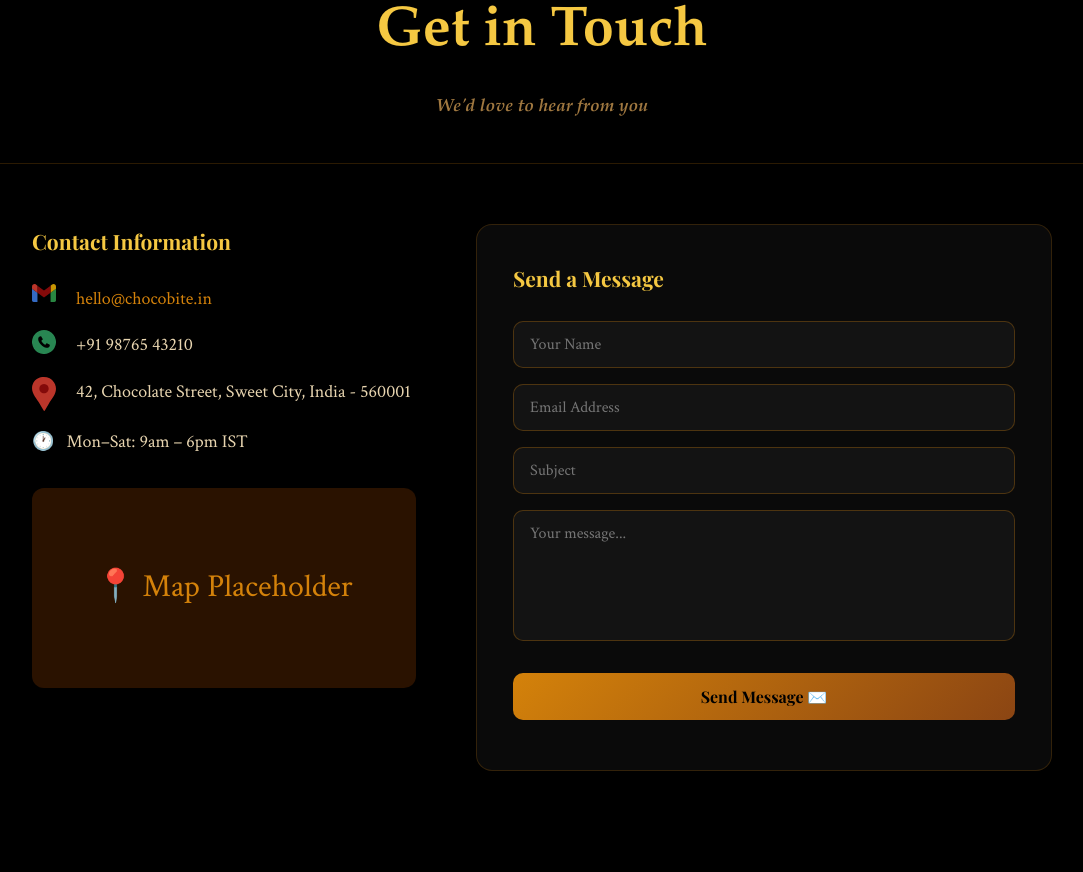
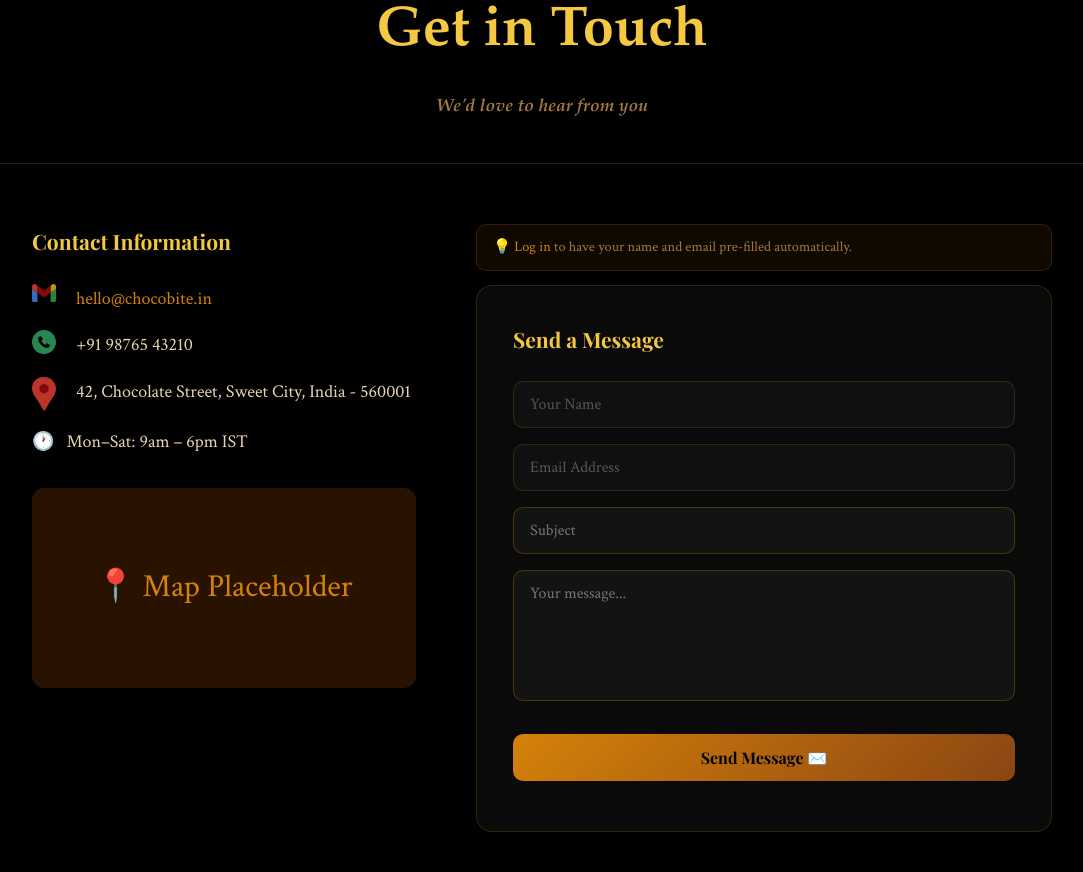
Before and after one commit to Shivani-prabhu201/chocobite, a Flask app: page /contact in a window 1280 px wide. Shown: the part 124-996 px from the top of the page, without its empty margins (98-1181 px from the left). Run offline with Flask 3, Linux system fonts and the light colour scheme; data that the repository does not hold is empty; some web fonts are replaced.

Commit message:
email verification changes(exists or not)

```diff
--- a/app.py
+++ b/app.py
@@ -12,7 +12,7 @@ except Exception:
     _admin_bp_loaded = False
 from pymongo import MongoClient
 from werkzeug.security import generate_password_hash, check_password_hash
-import uuid, datetime, smtplib, re, random, string
+import uuid, datetime, smtplib, re, random, string, socket, dns.resolver
 try:
     from seasonal_recommender import get_seasonal_offers as _ml_seasonal
     ML_AVAILABLE = True
@@ -613,6 +613,33 @@ def feedback(): return render_template("feedback.html")
 
 # ─── AUTH API ────────────────────────────────────────────────
 
+def smtp_verify_email(email):
+    """Return True only if the email domain has valid MX records
+       AND the SMTP server accepts the recipient address.
+       Falls back to True on any network/timeout error so registration
+       is never blocked by a transient connectivity issue.
+    """
+    try:
+        domain = email.split("@")[1]
+        # Step 1: resolve MX record
+        records = dns.resolver.resolve(domain, "MX", lifetime=5)
+        mx_host = sorted(records, key=lambda r: r.preference)[0].exchange.to_text().rstrip(".")
+        # Step 2: SMTP handshake — no email is sent
+        with smtplib.SMTP(timeout=8) as smtp:
+            smtp.connect(mx_host, 25)
+            smtp.ehlo_or_helo_if_needed()
+            smtp.mail("verify@chocobite.in")
+            code, _ = smtp.rcpt(email)
+            smtp.quit()
+            # 250 = exists, 251 = forwarded (both valid)
+            # 550/551/553 = mailbox does not exist
+            return code in (250, 251)
+    except (dns.resolver.NXDOMAIN, dns.resolver.NoAnswer):
+        return False   # domain does not exist at all
+    except Exception:
+        return True    # network/timeout: allow registration, do not block user
+
+
 @app.route("/api/register", methods=["POST"])
 def register():
     d         = request.get_json()
@@ -626,6 +653,8 @@ def register():
         return jsonify(success=False, message="Name, email and password required")
     if not re.match(r"^[^@]+@[^@]+\.[^@]+$", email):
         return jsonify(success=False, message="Invalid email")
+    if not smtp_verify_email(email):
+        return jsonify(success=False, message="Email address does not exist. Please use a real email.")
     if len(password) < 6:
         return jsonify(success=False, message="Password must be at least 6 characters")
     if users_col.find_one({"email": email}):
--- a/templates/base.html
+++ b/templates/base.html
@@ -39,7 +39,7 @@
             <h2>Join ChocoBite</h2>
             <p class="auth-sub">Create your account to get started</p>
 
-            <input type="text"  id="regName"    placeholder="Full Name"                   class="auth-input" oninput="this.value=this.value.replace(/[0-9]/g,'')">
+            <input type="text"  id="regName"    placeholder="Full Name"                   class="auth-input" oninput="this.value=this.value.replace(/[^A-Za-z ]/g,'')">
             <input type="email" id="regEmail"   placeholder="Email Address"               class="auth-input">
             <input type="tel"   id="regPhone"   placeholder="Phone Number (10 digits)"    class="auth-input" maxlength="10" oninput="this.value=this.value.replace(/[^0-9]/g,'').slice(0,10)">
             <input type="text"  id="regAddress" placeholder="Delivery Address (optional)" class="auth-input">
--- a/templates/contact.html
+++ b/templates/contact.html
@@ -69,8 +69,8 @@
 
             <form class="contact-form" onsubmit="submitContact(event)">
                 <h3>Send a Message</h3>
-                <input type="text"  id="contactName"    placeholder="Your Name"      required class="form-input" oninput="this.value=this.value.replace(/[0-9]/g,'')">
-                <input type="email" id="contactEmail"   placeholder="Email Address"  required class="form-input">
+                <input type="text"  id="contactName"    placeholder="Your Name"      required class="form-input" readonly style="opacity:0.7;cursor:not-allowed;" oninput="this.value=this.value.replace(/[^A-Za-z ]/g,'')">
+                <input type="email" id="contactEmail"   placeholder="Email Address"  required class="form-input" readonly style="opacity:0.7;cursor:not-allowed;">
                 <input type="text"  id="contactSubject" placeholder="Subject"         required class="form-input">
                 <textarea           id="contactMsg"     placeholder="Your message..." rows="5"  class="form-input"></textarea>
                 <button type="submit" class="auth-btn">Send Message ✉️</button>
@@ -81,15 +81,18 @@
 </section>
 
 <script>
-/* Pre-fill name/email for logged-in users; show tip for guests */
-checkLoginStatus().then(function(status) {
-    if (status && status.logged_in) {
-        if (status.name)  document.getElementById('contactName').value  = status.name;
-        if (status.email) document.getElementById('contactEmail').value = status.email;
+/* Pre-fill name/email from logged-in user — fields are readonly */
+function fillContactUser() {
+    if (typeof currentUser !== "undefined" && currentUser && currentUser.logged_in) {
+        document.getElementById("contactName").value  = currentUser.name  || "";
+        document.getElementById("contactEmail").value = currentUser.email || "";
+    } else if (typeof currentUser !== "undefined" && currentUser && !currentUser.logged_in) {
+        document.getElementById("contactGuestNote").style.display = "block";
     } else {
-        document.getElementById('contactGuestNote').style.display = 'block';
+        setTimeout(fillContactUser, 100);
     }
-}).catch(function(){});
+}
+fillContactUser();
 
 async function submitContact(e) {
     e.preventDefault();
```
Also changed, not shown: templates/feedback.html (+11 -2 lines).
